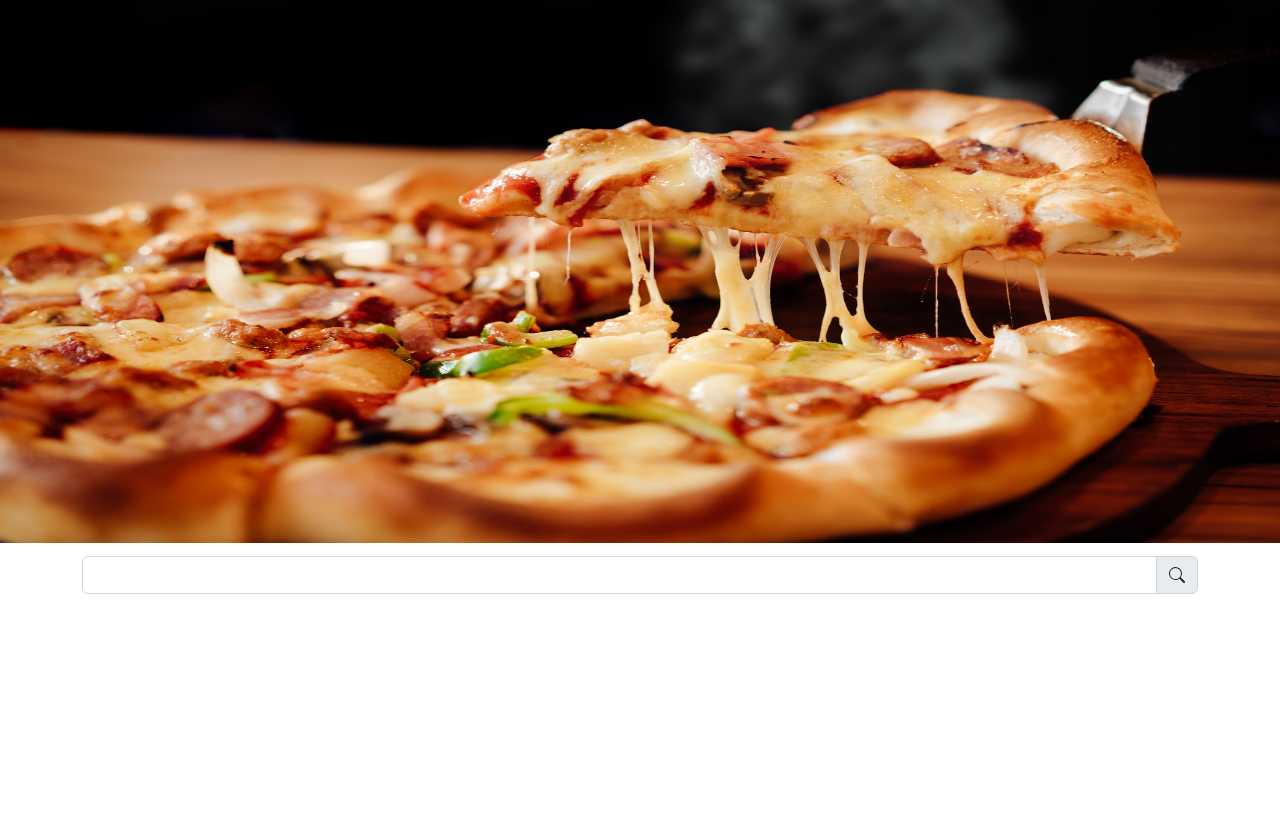
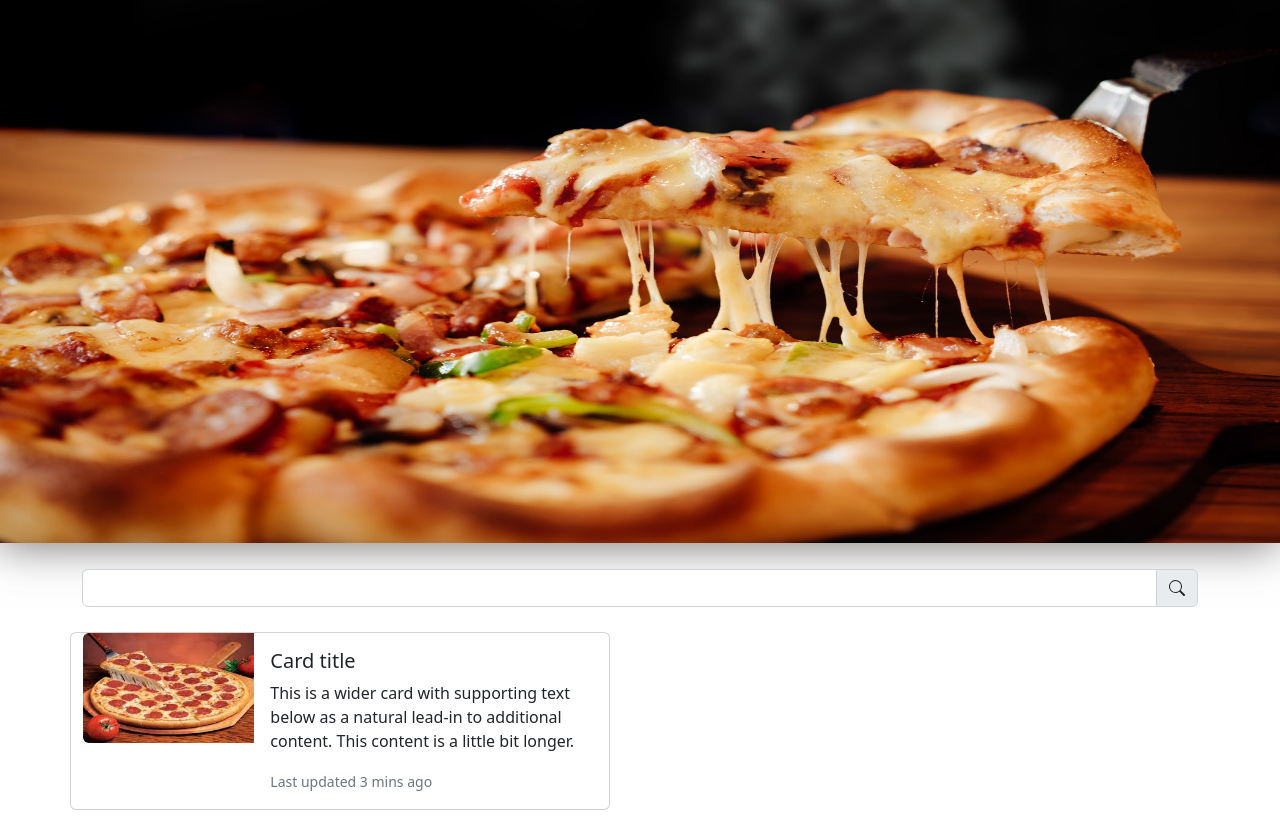
Before and after one commit to ceci-lo/pizzeria, a plain HTML site: page Index.html in a window 1280 px wide. Shown: the part 63-889 px from the top of the page. Before the commit the page ends 800 px from the top, so only its background shows below. Drawn offline with nearby package versions, Linux system fonts and the light colour scheme.

Commit message:
Se crea una card de pizza y se le da sombra a img principal

```diff
--- a/Index.html
+++ b/Index.html
@@ -3,7 +3,7 @@
   <title>Pizzeria Lorenzini's</title>
   <meta charset="utf-8" />
   <meta name="viewport" content="width=device-width, initial-scale=1" />
-  <link rel="stylesheet" href="/pizzeria/Style.css" />
+  <link rel="stylesheet" href="/Style.css" type="text/css" />
   <link
     href="https://cdn.jsdelivr.net/npm/bootstrap@5.2.2/dist/css/bootstrap.min.css"
     rel="stylesheet"
@@ -65,7 +65,7 @@
   </div>
   <div class="divPizzeria">
     <img
-      src="/pizzeria/img/pizza.jpg"
+      src="/img/pizza.jpg"
       alt="pizzeria lorenzini imagen principal"
       class="imgPizzeria"
     />
@@ -79,4 +79,23 @@
       </svg></span>
     </div>
   </div>
+  <div class="container productoSection">
+    <div class="row">
+      <div class="card mb-3" style="max-width: 540px;">
+        <div class="row g-0">
+          <div class="col-md-4">
+            <img src="/img/pizzaCalabreza.jpg" class="img-fluid rounded-start" alt="...">
+          </div>
+          <div class="col-md-8">
+            <div class="card-body">
+              <h5 class="card-title">Card title</h5>
+              <p class="card-text">This is a wider card with supporting text below as a natural lead-in to additional content. This content is a little bit longer.</p>
+              <p class="card-text"><small class="text-muted">Last updated 3 mins ago</small></p>
+            </div>
+          </div>
+        </div>
+      </div>
+    </div>
+
+  </div>
 </body>
--- a/Style.css
+++ b/Style.css
@@ -2,11 +2,19 @@
   object-fit: fill;
   width: 100%;
   height: 550px;
+  box-shadow: -2px 4px 40px 0px rgba(84,77,77,0.75);
+-webkit-box-shadow: -2px 4px 40px 0px rgba(84,77,77,0.75);
+-moz-box-shadow: -2px 4px 40px 0px rgba(84,77,77,0.75);
 }
 .divPizzeria {
   width: 100%;
+
 }
 
 .second-part {
-  padding-top: 1%;
+  padding-top: 2%;
 }
+.productoSection{
+  padding-top: 2%;
+  padding-right: 1%;
+}
```
